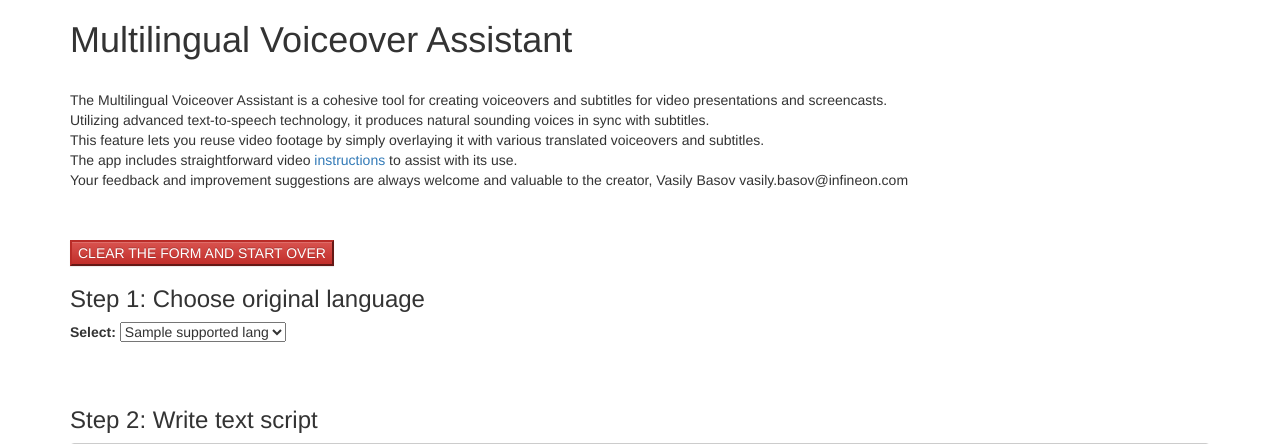
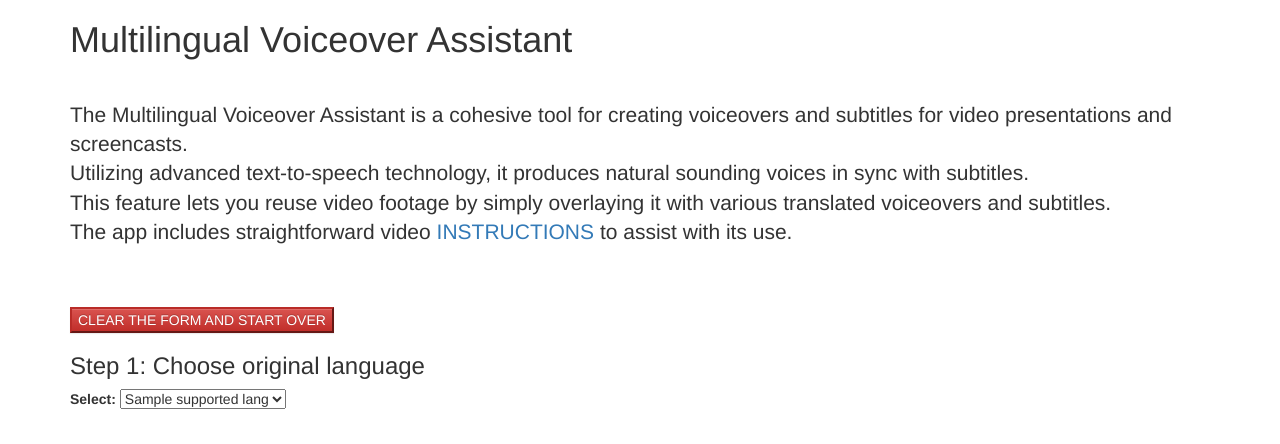
Before and after one commit to vbasov007/speech_srt_generator, a Flask app: template templates/index.html in a window 1280 px wide. Shown: the top 444 px of the page. Run offline with Flask 3, Linux system fonts and the light colour scheme; the template is opened without the code that fills it: most values are stand-ins (such as "Sample title", 1, 10 or a date in 2020).

Commit message:
cosmetics

```diff
--- a/templates/_intro.html
+++ b/templates/_intro.html
@@ -1,5 +1,6 @@
+<p class="lead">
 The Multilingual Voiceover Assistant is a cohesive tool for creating voiceovers and subtitles for video presentations and screencasts.<br>
 Utilizing advanced text-to-speech technology, it produces natural sounding voices in sync with subtitles.<br>
 This feature lets you reuse video footage by simply overlaying it with various translated voiceovers and subtitles.<br>
-The app includes straightforward video <a href="/help">instructions</a> to assist with its use.<br>
-Your feedback and improvement suggestions are always welcome and valuable to the creator, Vasily Basov vasily.basov@infineon.com
+The app includes straightforward video <a href="/help">INSTRUCTIONS</a> to assist with its use.
+</p>
--- a/templates/index.html
+++ b/templates/index.html
@@ -42,9 +42,7 @@
         <turbo-frame id="textarea_frame">
             {% include "_textarea.html" %}
         </turbo-frame>
-
         <br><br>
-
         <h3>Step 3: Add translations</h3>
         <div class="inline-inside-block">
             <div class=inlined-item">
```
